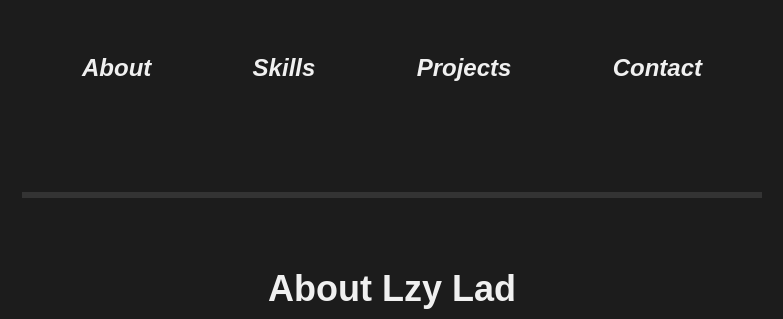
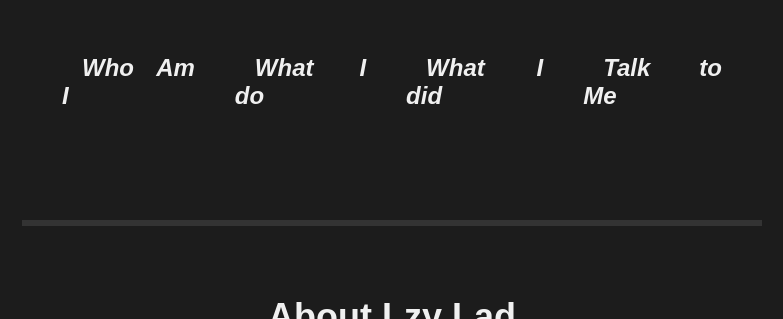
Before and after one commit to lzy-lad/LzyWeb, a plain HTML site: page index.html in a window 1280 px wide. Shown: the part 852-1171 px from the top of the page, without its empty margins (248-1031 px from the left). Drawn offline with nearby package versions, Linux system fonts and the light colour scheme.

Commit message:
changed projects to wordcloud.html

```diff
--- a/index.html
+++ b/index.html
@@ -38,10 +38,10 @@
 
         <nav>
           <ul>
-            <li><a href="#about">About</a></li>
-            <li><a href="#skills">Skills</a></li>
-            <li><a href="#projects">Projects</a></li>
-            <li><a href="#contact">Contact</a></li>
+            <li><a href="#about">Who Am I </a></li>
+            <li><a href="#skills">What I do</a></li>
+            <li><a href="wordcloud.html">What I did</a></li>
+            <li><a href="#contact">Talk to Me</a></li>
           </ul>
         </nav>
       </div>
```
